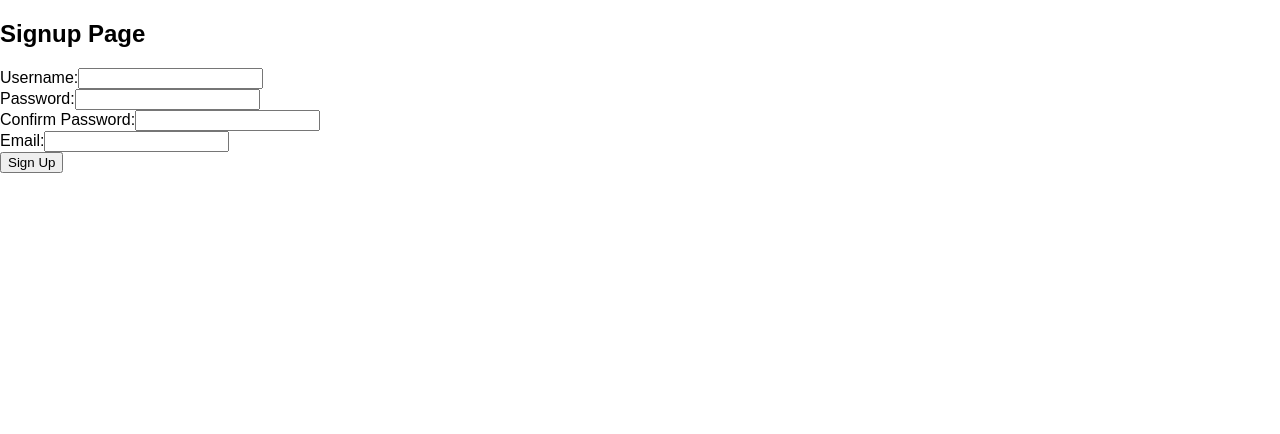
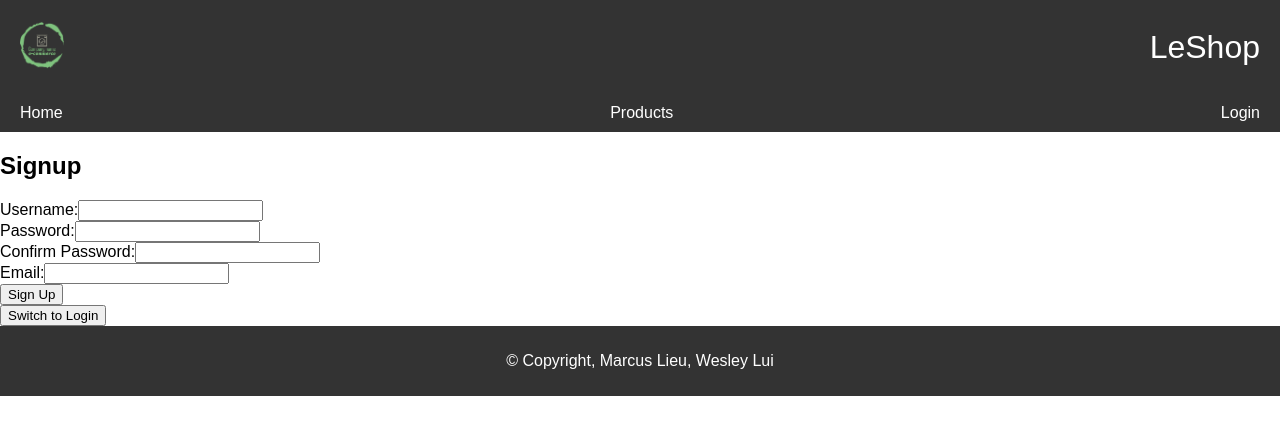
Before and after one commit to wesleylui/My-Ecommerce-App, a React (Create React App) app in the folder my-ecommerce-app/: page /SignupPage in a window 1280 px wide. Shown: the top 434 px of the page. Built offline with nearby package versions, Linux system fonts and the light colour scheme.

Commit message:
update titles, add header and footer to signup

```diff
--- a/my-ecommerce-app/src/component/LoginForm.js
+++ b/my-ecommerce-app/src/component/LoginForm.js
@@ -18,6 +18,7 @@ const LoginForm = () => {
 
   return (
     <form onSubmit={handleSubmit}>
+      <h2>Login</h2>
       <label>
         Username:
         <input type="text" value={username} onChange={handleUsernameChange} />
@@ -33,6 +34,8 @@ const LoginForm = () => {
       </label>
       <br />
       <button type="submit">Login</button>
+      <br />
+      <button type="button">Switch to Signup</button>
     </form>
   );
 };
--- a/my-ecommerce-app/src/component/SignupPage.js
+++ b/my-ecommerce-app/src/component/SignupPage.js
@@ -1,4 +1,6 @@
 import React, { useState } from "react";
+import Header from "./header";
+import Footer from "./footer";
 
 function SignupPage() {
   const [username, setUsername] = useState("");
@@ -29,7 +31,8 @@ function SignupPage() {
 
   return (
     <div>
-      <h2>Signup Page</h2>
+      <Header />
+      <h2>Signup</h2>
       <form onSubmit={handleSubmit}>
         <label>
           Username:
@@ -60,7 +63,10 @@ function SignupPage() {
         </label>
         <br />
         <button type="submit">Sign Up</button>
+        <br />
+        <button type="button">Switch to Login</button>
       </form>
+      <Footer />
     </div>
   );
 }
```
